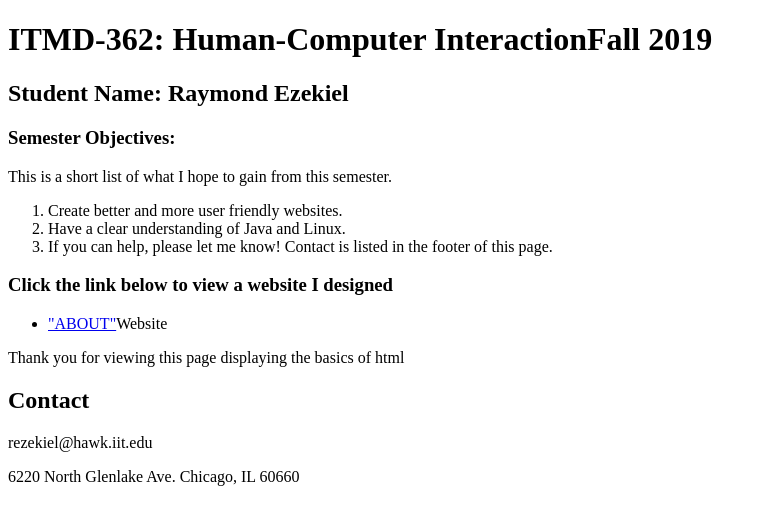
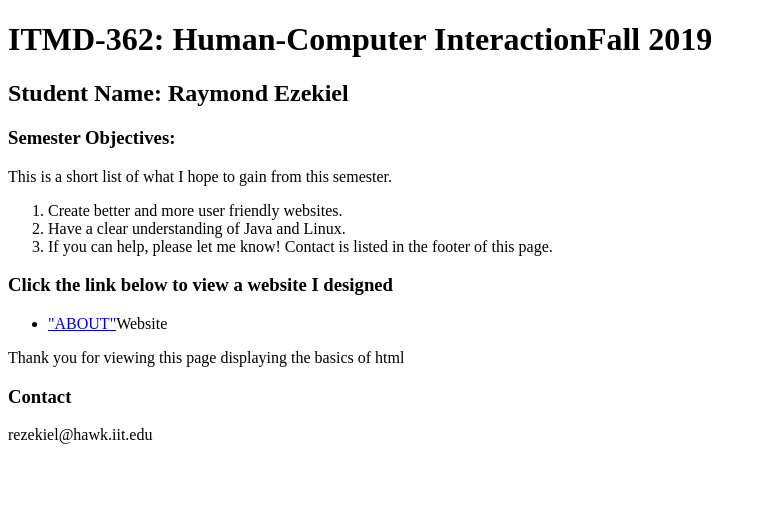
Before and after one commit to REZEKIEL-362/LAB1, a plain HTML site: page index.html in a window 1280 px wide. Shown: the whole page, without its empty margins (0-767 px from the left). Drawn offline with Linux system fonts and the light colour scheme.

Commit message:
delete footer section
No style so it is pointless

```diff
--- a/index.html
+++ b/index.html
@@ -19,10 +19,7 @@
 				<li><a href="https://rezekiel.github.io/Project3/index.html">"ABOUT"</a>Website</li>
 			</ul>
 		<p> Thank you for viewing this page displaying the basics of html</p>
-		<footer>
-      <h2>Contact</h2>
+    <h3>Contact</h3>
       <p>rezekiel&#64;hawk.iit.edu</p>
-      <p>6220 North Glenlake Ave. Chicago, IL 60660</p>
-    </footer>
 </body>
 </html>
```
